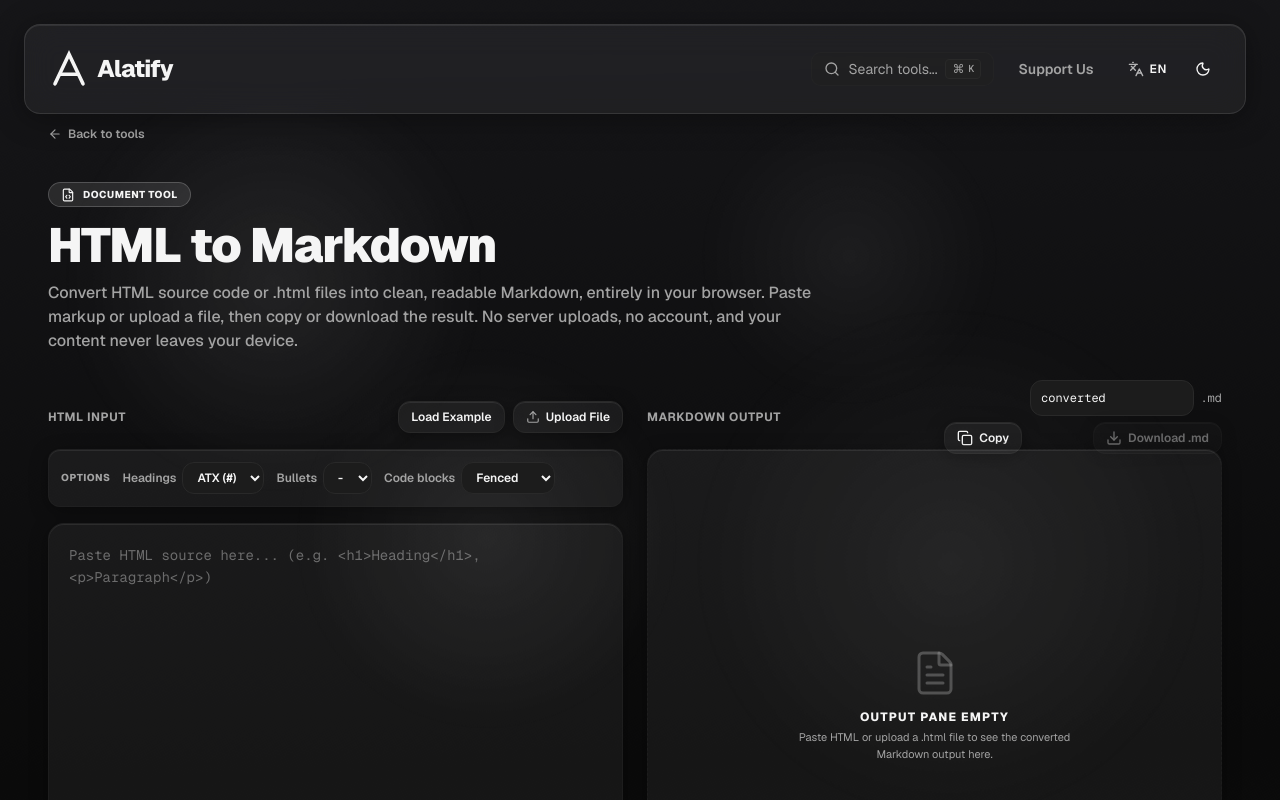
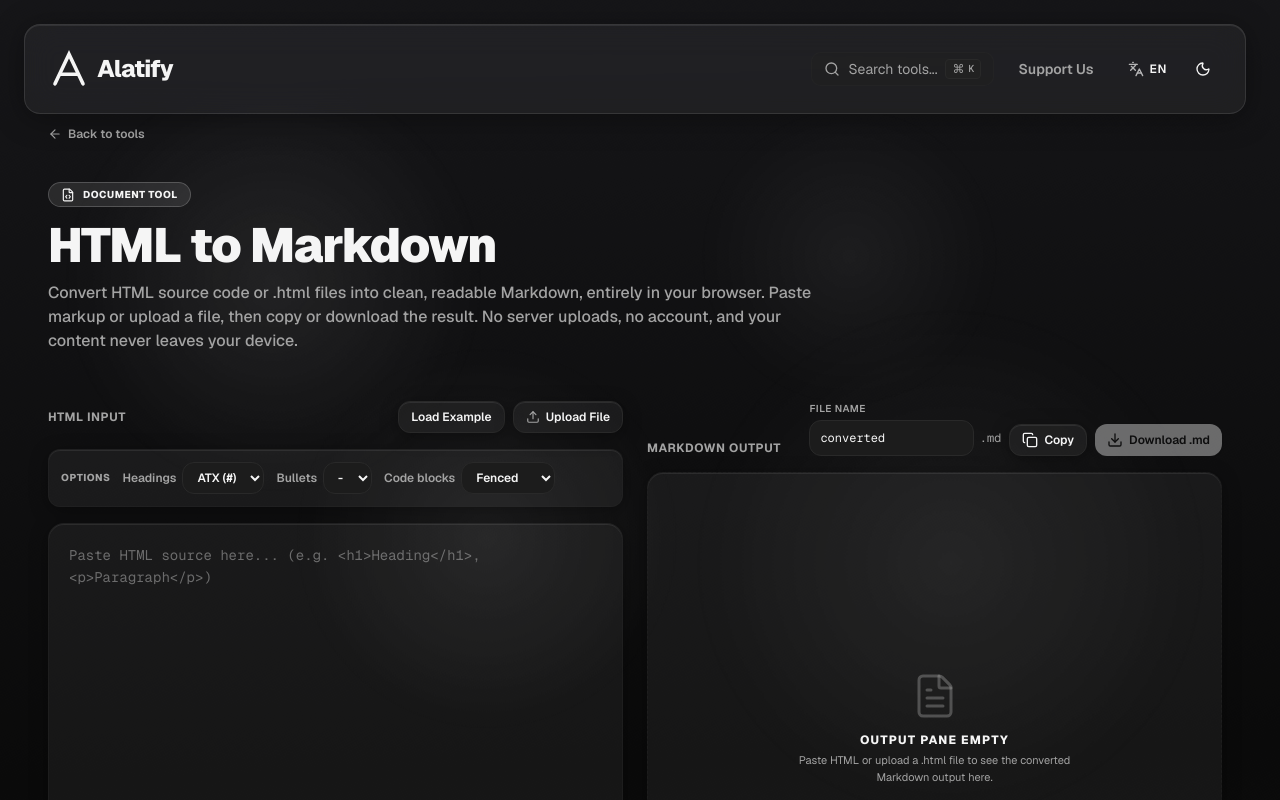
Before and after one commit to getalatify/AlatifyWeb, a Next.js app: page /tools/html-to-markdown in a window 1280 px wide. Shown: the top 800 px of the page. Built offline with nearby package versions, Linux system fonts and the light colour scheme.

Commit message:
feat: align doc-tool output rows (html-to-md, pdf-to-md) with File Name header + invert Download button color

```diff
--- a/src/app/(site)/tools/html-to-markdown/html-to-markdown-client.tsx
+++ b/src/app/(site)/tools/html-to-markdown/html-to-markdown-client.tsx
@@ -306,14 +306,22 @@ export default function HtmlToMarkdownClient() {
           </div>
 
           <div className="space-y-4">
-            <div className="flex items-center justify-between h-8">
+            <div className="flex items-end justify-between gap-4 flex-wrap">
               <span className="text-xs font-bold uppercase tracking-wider text-muted-foreground">
                 Markdown Output
               </span>
-              <div className="flex items-end gap-2">
+              <div className="flex items-end gap-2 flex-wrap justify-end">
                 {isConverting && (
-                  <RefreshCw className="w-3.5 h-3.5 text-muted-foreground animate-spin" />
+                  <RefreshCw className="w-3.5 h-3.5 text-muted-foreground animate-spin self-center" />
                 )}
+                <FilenameField
+                  value={filename.value}
+                  onChange={filename.onChange}
+                  ext="md"
+                  placeholder={defaultStem}
+                  showLabel={true}
+                  className="w-48"
+                />
                 <Button
                   onClick={handleCopy}
                   variant="outline"
@@ -332,25 +340,15 @@ export default function HtmlToMarkdownClient() {
                     </>
                   )}
                 </Button>
-                <div className="flex flex-col gap-1.5 items-end">
-                  <FilenameField
-                    value={filename.value}
-                    onChange={filename.onChange}
-                    ext="md"
-                    placeholder={defaultStem}
-                    className="w-48"
-                  />
                 <Button
                   onClick={handleDownloadMd}
                   disabled={!markdown.trim()}
-                    variant="outline"
                   size="sm"
-                    className="text-xs h-8 px-3 rounded-lg border-border bg-card text-foreground font-semibold flex items-center gap-1.5 disabled:opacity-40"
+                  className="text-xs h-8 px-3 rounded-lg font-semibold flex items-center gap-1.5 bg-foreground text-background hover:bg-foreground/90 disabled:opacity-40"
                 >
                   <Download className="w-3.5 h-3.5" />
                   {t("tools.html-to-markdown.downloadMd")}
                 </Button>
-                </div>
               </div>
             </div>
 
--- a/src/app/(site)/tools/pdf-to-markdown/pdf-to-markdown-client.tsx
+++ b/src/app/(site)/tools/pdf-to-markdown/pdf-to-markdown-client.tsx
@@ -571,16 +571,17 @@ export default function PdfToMarkdownClient() {
               </div>
             ) : (
               <div className="space-y-4">
-                <div className="flex items-center justify-between gap-4 flex-wrap">
+                <div className="flex items-end justify-between gap-4 flex-wrap">
                   <span className="text-xs font-bold uppercase tracking-wider text-muted-foreground">
                     Markdown Output
                   </span>
-                  <div className="flex items-center gap-2 flex-wrap justify-end">
+                  <div className="flex items-end gap-2 flex-wrap justify-end">
                     <FilenameField
                       value={filename.value}
                       onChange={filename.onChange}
                       ext="md"
                       placeholder={defaultStem}
+                      showLabel={true}
                       className="w-44"
                     />
                     <Button
@@ -603,9 +604,8 @@ export default function PdfToMarkdownClient() {
                     </Button>
                     <Button
                       onClick={handleDownloadMarkdown}
-                      variant="outline"
                       size="sm"
-                      className="text-xs h-8 px-3 rounded-lg border-border bg-card text-foreground font-semibold flex items-center gap-1.5"
+                      className="text-xs h-8 px-3 rounded-lg font-semibold flex items-center gap-1.5 bg-foreground text-background hover:bg-foreground/90"
                     >
                       <Download className="w-3.5 h-3.5" />
                       Download .md
```
Lines whose indentation alone changed are shown as unchanged.
